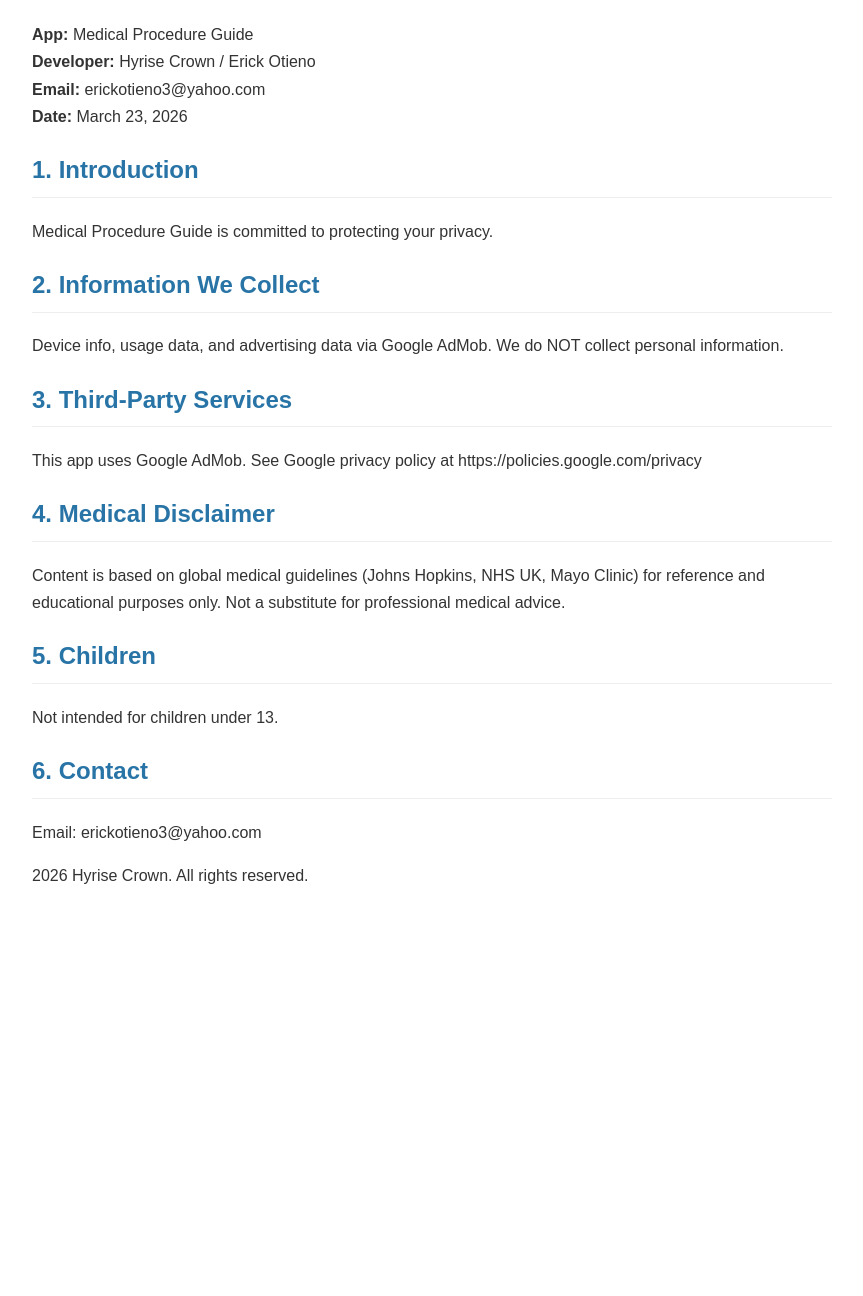
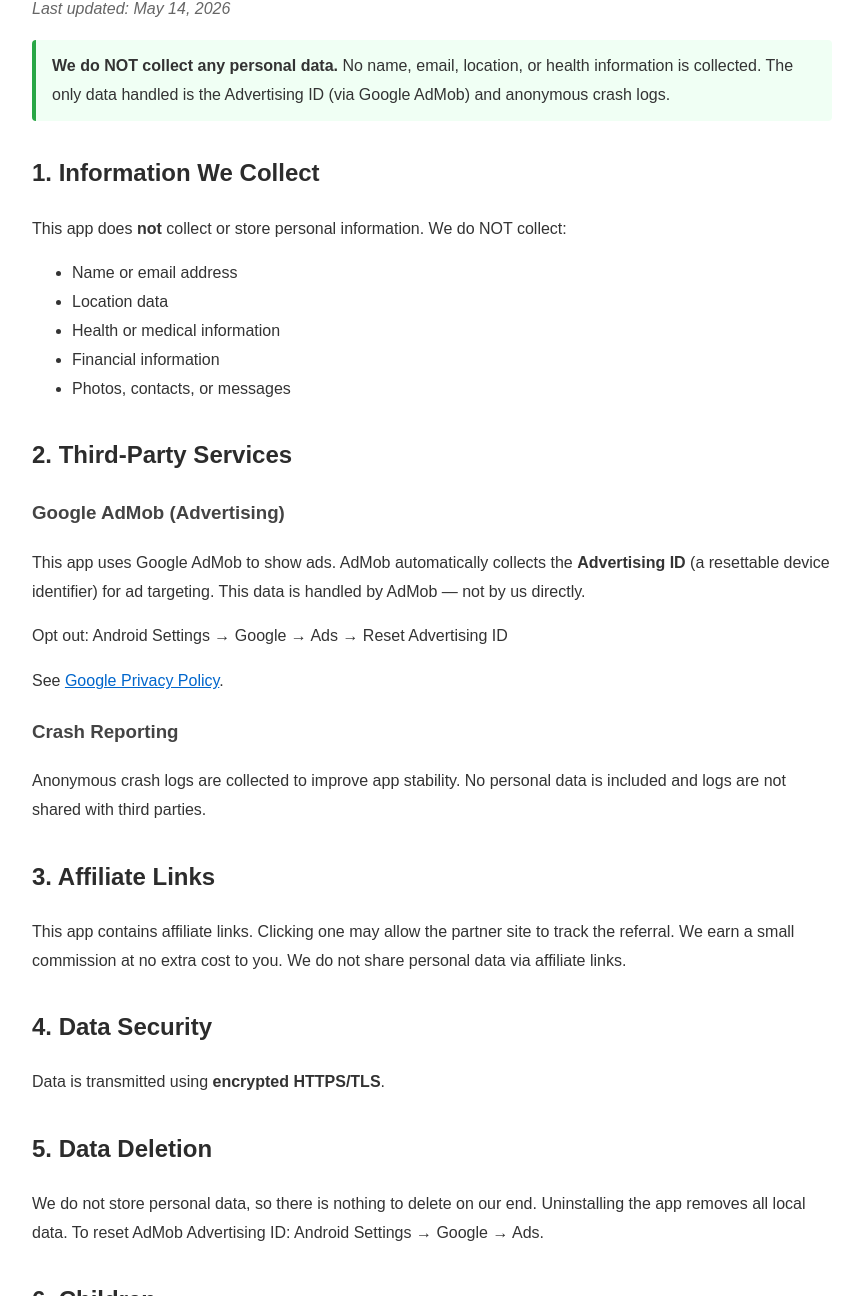
Before and after one commit to erickotieno3/erickotieno3.github.io, a plain HTML site: page privacy-policy.html in a window 1280 px wide. Shown: the part 136-1432 px from the top of the page, without its empty margins (208-1071 px from the left). Before the commit the page ends 1101 px from the top, so only its background shows below. Drawn offline with Linux system fonts and the light colour scheme.

Commit message:
Add privacy policy for Medical Procedure Guide

```diff
--- a/privacy-policy.html
+++ b/privacy-policy.html
@@ -1 +1,55 @@
-<!DOCTYPE html><html lang="en"><head><meta charset="UTF-8"><title>Privacy Policy - Medical Procedure Guide</title><style>body{font-family:Arial,sans-serif;max-width:800px;margin:40px auto;padding:20px;color:#333;line-height:1.7}h1{color:#1a5276}h2{color:#2874a6;border-bottom:1px solid #eee;padding-bottom:6px}</style></head><body><h1>Privacy Policy</h1><p><strong>App:</strong> Medical Procedure Guide<br><strong>Developer:</strong> Hyrise Crown / Erick Otieno<br><strong>Email:</strong> erickotieno3@yahoo.com<br><strong>Date:</strong> March 23, 2026</p><h2>1. Introduction</h2><p>Medical Procedure Guide is committed to protecting your privacy.</p><h2>2. Information We Collect</h2><p>Device info, usage data, and advertising data via Google AdMob. We do NOT collect personal information.</p><h2>3. Third-Party Services</h2><p>This app uses Google AdMob. See Google privacy policy at https://policies.google.com/privacy</p><h2>4. Medical Disclaimer</h2><p>Content is based on global medical guidelines (Johns Hopkins, NHS UK, Mayo Clinic) for reference and educational purposes only. Not a substitute for professional medical advice.</p><h2>5. Children</h2><p>Not intended for children under 13.</p><h2>6. Contact</h2><p>Email: erickotieno3@yahoo.com</p><footer><p>2026 Hyrise Crown. All rights reserved.</p></footer></body></html>
+<!DOCTYPE html>
+<html lang="en">
+<head>
+<meta charset="UTF-8">
+<meta name="viewport" content="width=device-width, initial-scale=1.0">
+<title>Privacy Policy - Medical Procedure Guide</title>
+<style>
+body{font-family:Arial,sans-serif;margin:40px auto;max-width:800px;line-height:1.8;color:#333;padding:0 20px}
+h1{color:#1a1a1a;border-bottom:2px solid #ddd;padding-bottom:10px}
+h2{color:#2c2c2c;margin-top:30px}h3{color:#444}a{color:#0066cc}
+.last-updated{color:#666;font-style:italic}
+.ok{background:#f0fff4;border-left:4px solid #28a745;padding:12px 16px;margin:16px 0;border-radius:4px}
+</style>
+</head>
+<body>
+<h1>Privacy Policy</h1>
+<p class="last-updated">Last updated: May 14, 2026</p>
+<div class="ok">
+<strong>We do NOT collect any personal data.</strong> No name, email, location, or health information
+is collected. The only data handled is the Advertising ID (via Google AdMob) and anonymous crash logs.
+</div>
+<h2>1. Information We Collect</h2>
+<p>This app does <strong>not</strong> collect or store personal information. We do NOT collect:</p>
+<ul>
+<li>Name or email address</li>
+<li>Location data</li>
+<li>Health or medical information</li>
+<li>Financial information</li>
+<li>Photos, contacts, or messages</li>
+</ul>
+<h2>2. Third-Party Services</h2>
+<h3>Google AdMob (Advertising)</h3>
+<p>This app uses Google AdMob to show ads. AdMob automatically collects the <strong>Advertising ID</strong>
+(a resettable device identifier) for ad targeting. This data is handled by AdMob — not by us directly.</p>
+<p>Opt out: Android Settings &rarr; Google &rarr; Ads &rarr; Reset Advertising ID</p>
+<p>See <a href="https://policies.google.com/privacy">Google Privacy Policy</a>.</p>
+<h3>Crash Reporting</h3>
+<p>Anonymous crash logs are collected to improve app stability. No personal data is included and
+logs are not shared with third parties.</p>
+<h2>3. Affiliate Links</h2>
+<p>This app contains affiliate links. Clicking one may allow the partner site to track the referral.
+We earn a small commission at no extra cost to you. We do not share personal data via affiliate links.</p>
+<h2>4. Data Security</h2>
+<p>Data is transmitted using <strong>encrypted HTTPS/TLS</strong>.</p>
+<h2>5. Data Deletion</h2>
+<p>We do not store personal data, so there is nothing to delete on our end. Uninstalling the app
+removes all local data. To reset AdMob Advertising ID: Android Settings &rarr; Google &rarr; Ads.</p>
+<h2>6. Children</h2>
+<p>This app is not directed at children under 13. We do not knowingly collect data from children.</p>
+<h2>7. Changes</h2>
+<p>Updates to this policy will be reflected by the "Last updated" date above.</p>
+<h2>8. Contact</h2>
+<p><a href="mailto:erickotieno3@yahoo.com">erickotieno3@yahoo.com</a></p>
+</body>
+</html>
```
